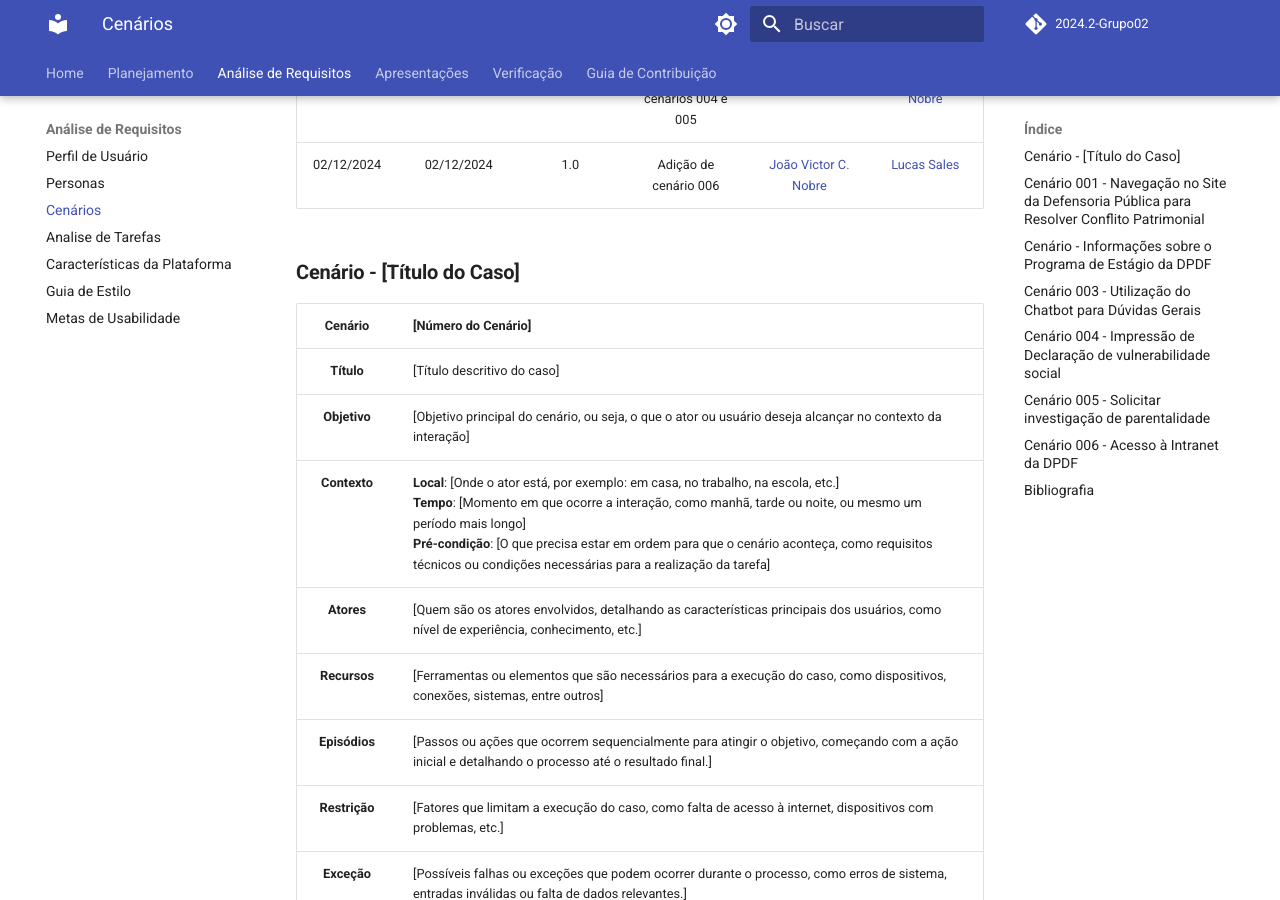
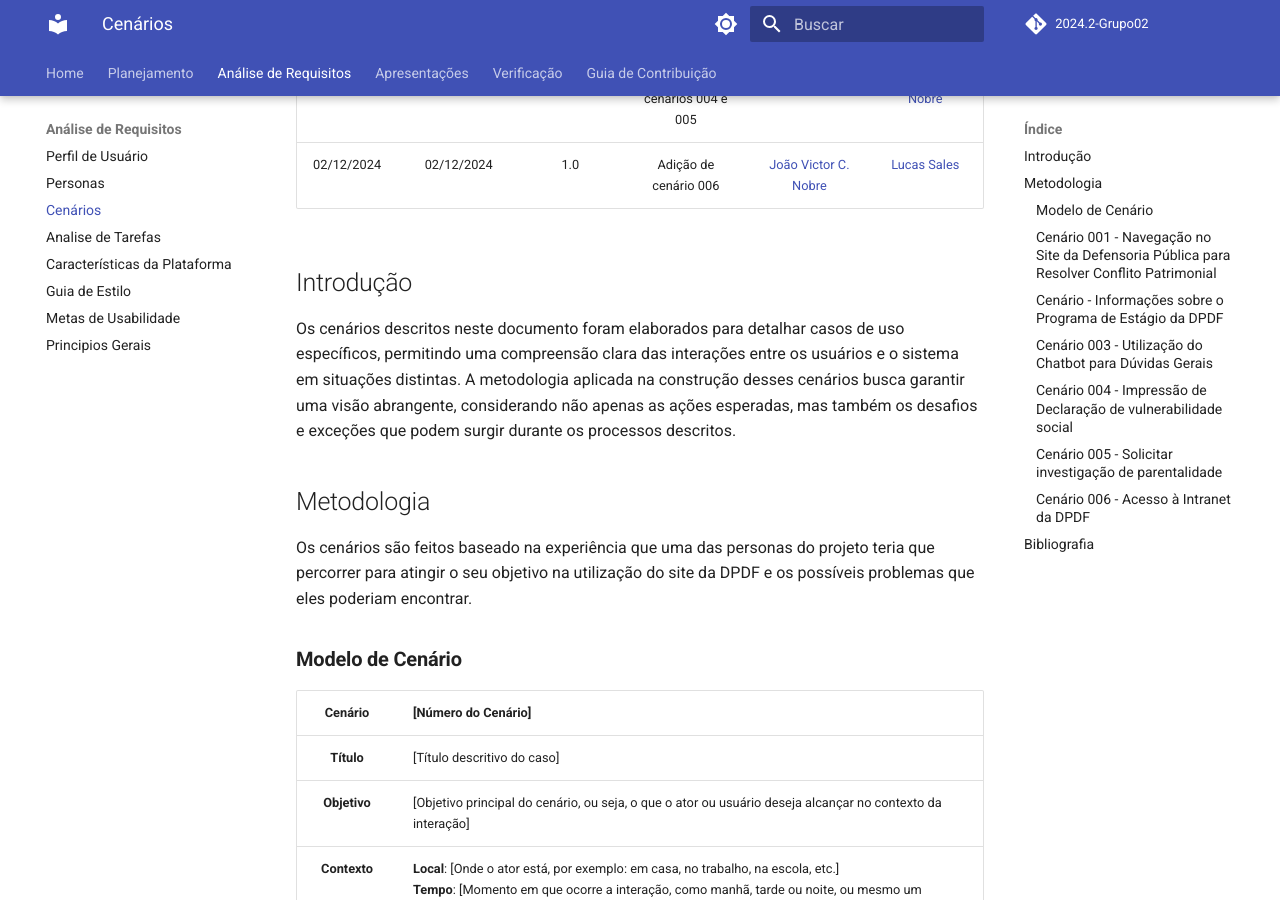
Before and after one commit to Interacao-Humano-Computador/2024.2-Grupo02, an MkDocs documentation site: the page built from docs/Analise/cenarios.md, in a window 1280 px wide and 900 px high, scrolled down 406 px. Built offline with MkDocs 1.6.1 and Material for MkDocs 9.7.7, drawn with Linux system fonts in a browser that asks for light colours; comment, search, counter and statistics services are not loaded.

Commit message:
adicionando introdução e metodologia no cenário

```diff
--- a/docs/Analise/cenarios.md
+++ b/docs/Analise/cenarios.md
@@ -7,8 +7,13 @@
 | 02/12/2024 |        02/12/2024        |  1.0   | Adição de cenários 004 e 005 |                                                              [Lucas Sales](https://github.com/Lux-Sales)                                                              | [João Victor C. Nobre](https://github.com/Gam13) |
 | 02/12/2024 |        02/12/2024        |  1.0   | Adição de cenário 006 |[João Victor C. Nobre](https://github.com/Gam13)|  [Lucas Sales](https://github.com/Lux-Sales)|
 
+##Introdução
+Os cenários descritos neste documento foram elaborados para detalhar casos de uso específicos, permitindo uma compreensão clara das interações entre os usuários e o sistema em situações distintas. A metodologia aplicada na construção desses cenários busca garantir uma visão abrangente, considerando não apenas as ações esperadas, mas também os desafios e exceções que podem surgir durante os processos descritos.
 
-### **Cenário - [Título do Caso]**
+##Metodologia
+Os cenários são feitos baseado na experiência que uma das personas do projeto teria que percorrer para atingir o seu objetivo na utilização do site da DPDF e os possíveis problemas que eles poderiam encontrar.
+
+### **Modelo de Cenário**
 
 |  **Cenário**  | **[Número do Cenário]**                                                                                                                                                                                                                                                                                                                                        |
 | :-----------: | :------------------------------------------------------------------------------------------------------------------------------------------------------------------------------------------------------------------------------------------------------------------------------------------------------------------------------------------------------------- |
--- a/mkdocs.yml
+++ b/mkdocs.yml
@@ -67,6 +67,7 @@ nav:
     - Características da Plataforma: Analise/caracteristicas.md
     - Guia de Estilo: Analise/guiaDeEstilo.md
     - Metas de Usabilidade: Analise/metasdeusabilidade.md
+    - Principios Gerais: Analise/PrincipiosGerais.md
   - Apresentações:
     - Apresentação etapa 1: Apresentacoes/apresentacao1.md
   - Verificação:
```
Also changed, not shown: docs/Analise/AnaliseTarefas.md (+4 -0 lines).
